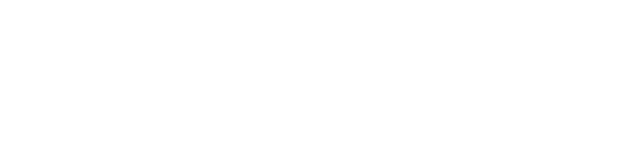
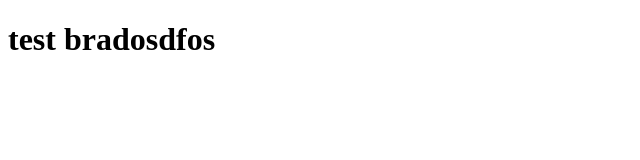
Before and after one commit to usuptalipov123/qwertyuiop-, a plain HTML site: page index.html in a window 1280 px wide. Shown: the whole page, without its empty margins (0-640 px from the left). Drawn offline with Linux system fonts and the light colour scheme.

Commit message:
first commit on branch test

```diff
--- a/index.html
+++ b/index.html
@@ -7,6 +7,8 @@
     <title>Document</title>
 </head>
 <body>
-
+    <h1>
+        test bradosdfos
+    </h1>
 </body>
 </html>
```
